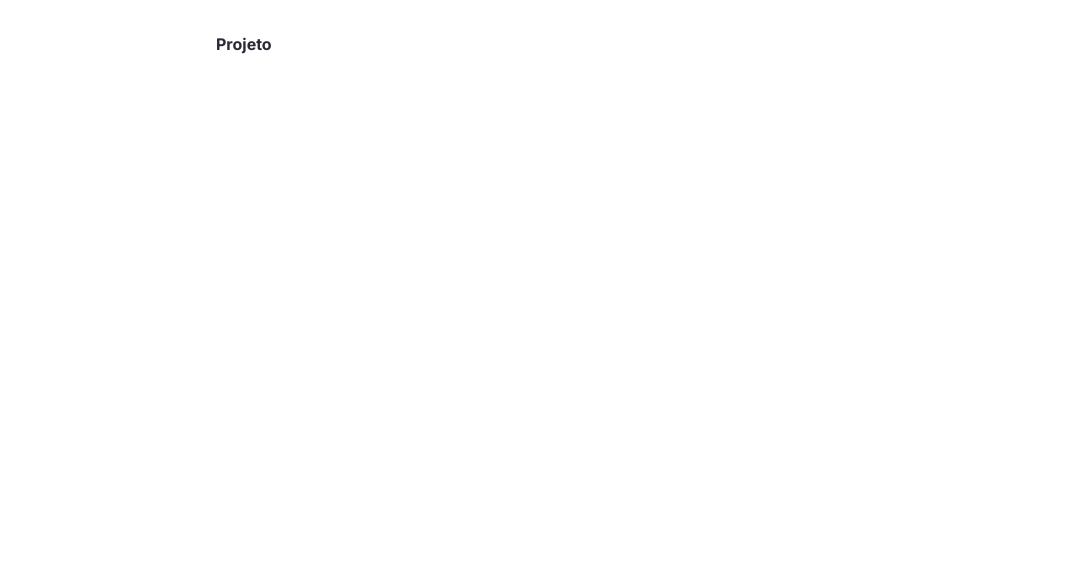
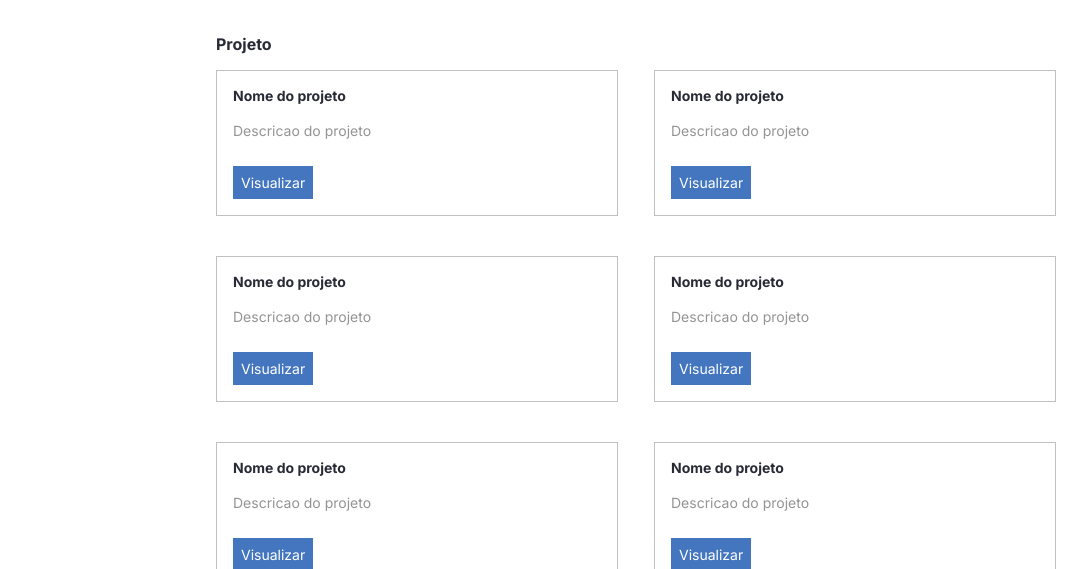
Before and after one commit to MorettiLeonardo/portfolio-exercise, a React (Create React App) app: page / in a window 1280 px wide. Shown: the part 383-952 px from the top of the page, without its empty margins (96-1183 px from the left). Before the commit the page ends 800 px from the top, so only its background shows below. Built offline with nearby package versions, Linux system fonts and the light colour scheme.

Commit message:
criando a seção de Projects e o componente Project

```diff
--- /dev/null
+++ b/src/components/Project/index.tsx
@@ -0,0 +1,14 @@
+import Paragraph from '../Paragraph'
+import Title from '../Title'
+
+import { Card, ButtonLink } from './styles'
+
+const Project = () => (
+  <Card>
+    <Title>Nome do projeto</Title>
+    <Paragraph type="secondary">Descricao do projeto</Paragraph>
+    <ButtonLink>Visualizar</ButtonLink>
+  </Card>
+)
+
+export default Project
--- /dev/null
+++ b/src/components/Project/styles.ts
@@ -0,0 +1,16 @@
+import styled from 'styled-components'
+
+export const Card = styled.div`
+  border: 1px solid #c1c1c1;
+  padding: 16px;
+`
+
+export const ButtonLink = styled.a`
+  color: #fff;
+  background-color: #4476bf;
+  font-size: 14px;
+  text-decoration: none;
+  padding: 8px;
+  margin-top: 24px;
+  display: inline-block;
+`
--- a/src/containers/Projects/index.tsx
+++ b/src/containers/Projects/index.tsx
@@ -1,8 +1,37 @@
+import Project from '../../components/Project'
 import Title from '../../components/Title'
+
+import { List } from './styles'
 
 const Projects = () => (
   <section>
     <Title fontSize={16}>Projeto</Title>
+    <List>
+      <li>
+        <Project />
+      </li>
+      <li>
+        <Project />
+      </li>
+      <li>
+        <Project />
+      </li>
+      <li>
+        <Project />
+      </li>
+      <li>
+        <Project />
+      </li>
+      <li>
+        <Project />
+      </li>
+      <li>
+        <Project />
+      </li>
+      <li>
+        <Project />
+      </li>
+    </List>
   </section>
 )
 
--- /dev/null
+++ b/src/containers/Projects/styles.ts
@@ -0,0 +1,14 @@
+import styled from 'styled-components'
+
+export const List = styled.ul`
+  display: grid;
+  grid-template-columns: 1fr 1fr;
+  column-gap: 36px;
+  row-gap: 40px;
+
+  @media (max-width: 768px) {
+    grid-template-columns: 1fr;
+    column-gap: 0px;
+    row-gap: 16px;
+  }
+`
--- a/src/styles.ts
+++ b/src/styles.ts
@@ -5,6 +5,7 @@ const EstiloGlobal = createGlobalStyle`
     margin: 0;
     padding: 0;
     font-family: 'Inter', sans-serif;
+    list-style: none;
   }
 
   body {
```
